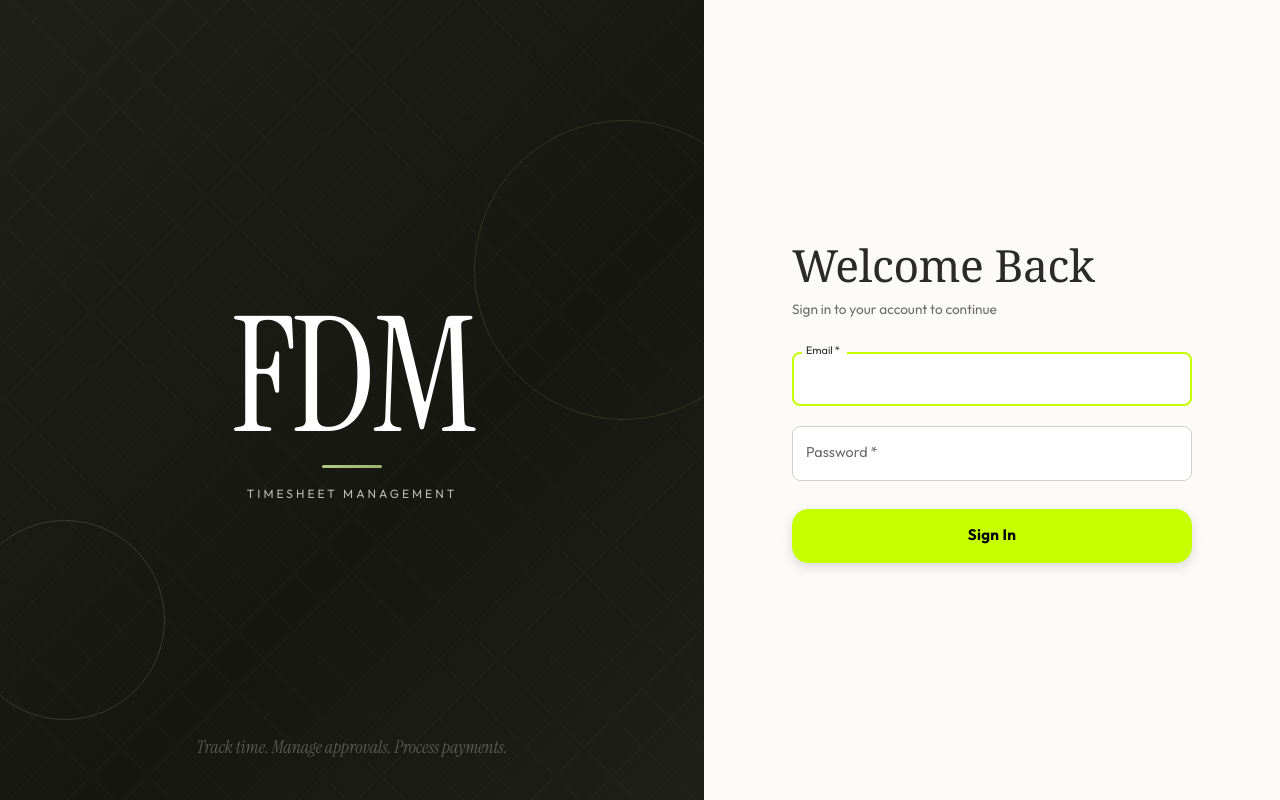
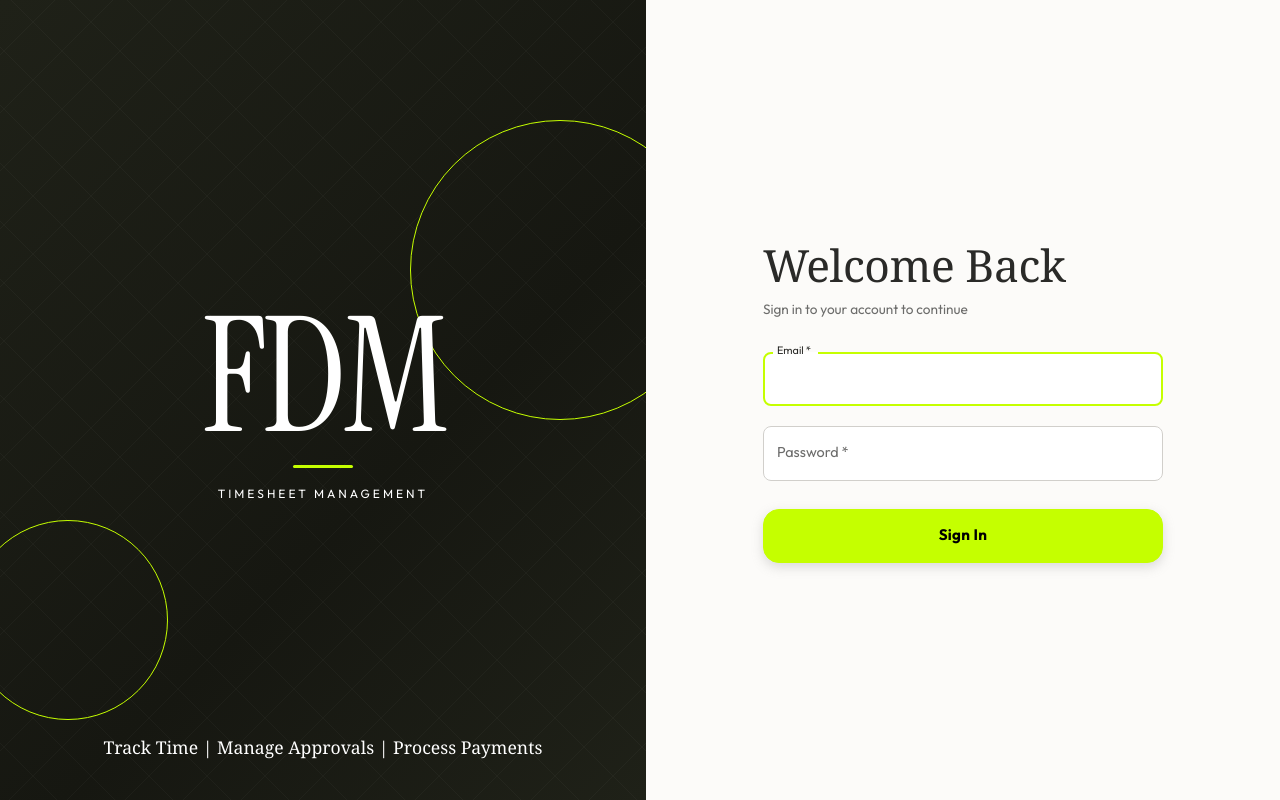
Before and after one commit to kelvinyliu/fdm-timesheet, a React (Vite) app in the folder client/: page /login in a window 1280 px wide. Built offline with nearby package versions, Linux system fonts and the light colour scheme; no server answers.

Commit message:
changes to left panel made making titles, subheadings and design clear and professional

```diff
--- a/client/src/pages/auth/LoginPage.jsx
+++ b/client/src/pages/auth/LoginPage.jsx
@@ -61,18 +61,19 @@ export default function LoginPage() {
         sx={{
             display: { xs: 'none', md: 'flex' },
             width: '45%',
-            transition: 'width 0.4s ease',
-              '&:hover': {
-              width: '55%',  // expands left, pushes right panel left
+            transition: 'width 0.4s ease','&:hover': {
+                width: '75%',
               },
-              background: `linear-gradient(135deg, ${palette.sidebarBg} 0%, ${palette.sidebarBgAlt} 60%, ${palette.sidebarBg} 100%)`,
-              position: 'relative',
-              overflow: 'hidden',
+            background: `linear-gradient(135deg, ${palette.sidebarBg} 0%, ${palette.sidebarBgAlt} 60%, ${palette.sidebarBg} 100%)`,
+            position: 'relative',
+            overflow: 'hidden',
             flexDirection: 'column',
             justifyContent: 'center',
             alignItems: 'center',
             p: 6,
         }}
+
+
       >
         {/* Geometric pattern */}
         <Box
@@ -111,7 +112,7 @@ export default function LoginPage() {
             width: 300,
             height: 300,
             borderRadius: '50%',
-            border: `1px solid ${palette.overlayPrimaryMuted}`,
+            border: `1px solid #c5ff00`,
           }}
         />
         <Box
@@ -122,7 +123,7 @@ export default function LoginPage() {
             width: 200,
             height: 200,
             borderRadius: '50%',
-            border: `1px solid ${palette.overlayWhiteMuted}`,
+            border: `1px solid #c5ff00`,
           }}
         />
 
@@ -132,7 +133,7 @@ export default function LoginPage() {
             sx={{
               fontFamily: '"Instrument Serif", Georgia, serif',
               fontSize: '10rem',
-              color: palette.textInverse,
+              color: '#ffffff',
               lineHeight: 1,
               letterSpacing: '-0.03em',
               mb: 1,
@@ -144,7 +145,7 @@ export default function LoginPage() {
             sx={{
               width: 60,
               height: 3,
-              background: `linear-gradient(90deg, ${palette.primary}, ${palette.primaryHover})`,
+              background: `linear-gradient(90deg, #c5ff00, #c5ff00)`,
               borderRadius: 2,
               mx: 'auto',
               mb: 2,
@@ -156,7 +157,7 @@ export default function LoginPage() {
               fontSize: '0.75rem',
               letterSpacing: '0.25em',
               textTransform: 'uppercase',
-              color: palette.textInverseMuted,
+              color: '#ffffff',
             }}
           >
             Timesheet Management
@@ -170,31 +171,27 @@ export default function LoginPage() {
             bottom: 40,
             left: 40,
             right: 40,
-            fontFamily: '"Instrument Serif", Georgia, serif',
-            fontStyle: 'italic',
+            fontFamily: 'Poppins, Georgia, serif',
+            fontStyle: 'bold',
             fontSize: '1.1rem',
-            color: 'rgba(var(--ui-white-rgb), 0.28)',
+            color: '#ffffff',
             textAlign: 'center',
             lineHeight: 1.5,
           }}
         >
-          Track time. Manage approvals. Process payments.
+          Track Time | Manage Approvals | Process Payments
         </Typography>
       </Box>
 
       {/* Right panel - form */}
       <Box
           sx={{
-              flex: 1,
+              width: '75%',
               display: 'flex',
               justifyContent: 'center',
               alignItems: 'center',
               p: 4,
               backgroundColor: palette.bg,
-              transition: 'flex 0.4s ease',
-              '&:hover': {
-                flex: 2,
-              },
             }}
       >
         <Box sx={{ width: '100%', maxWidth: 400 }}>
@@ -208,7 +205,7 @@ export default function LoginPage() {
           >
             <Typography
               sx={{
-                fontFamily: '"Instrument Serif", Georgia, serif',
+                fontFamily: 'Poppins, Georgia, serif',
                 fontSize: '3.1rem',
                 color: palette.textPrimary,
                 lineHeight: 1,
```
